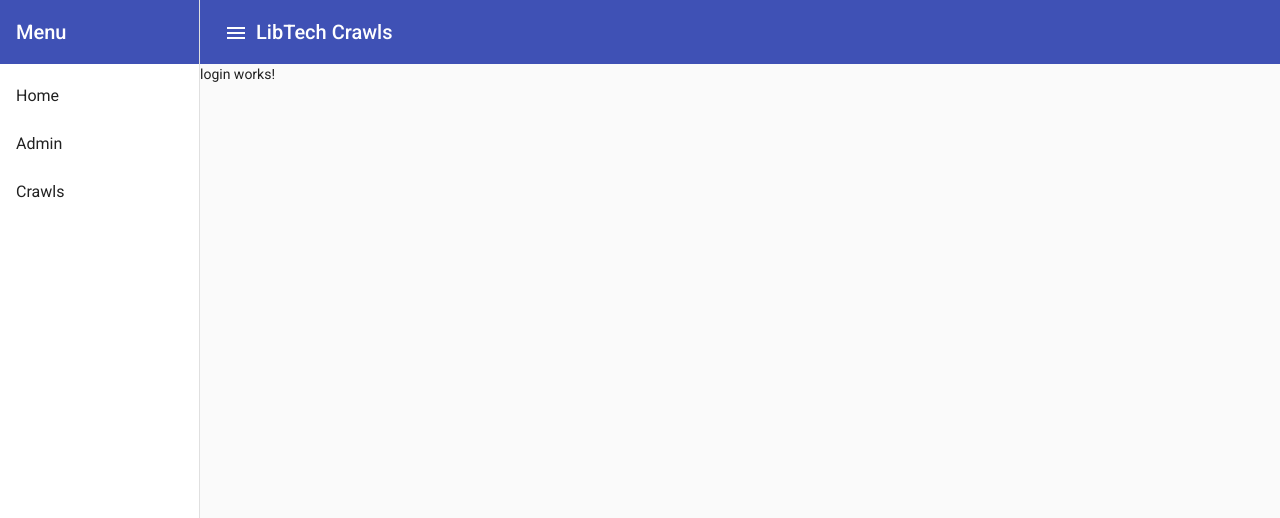
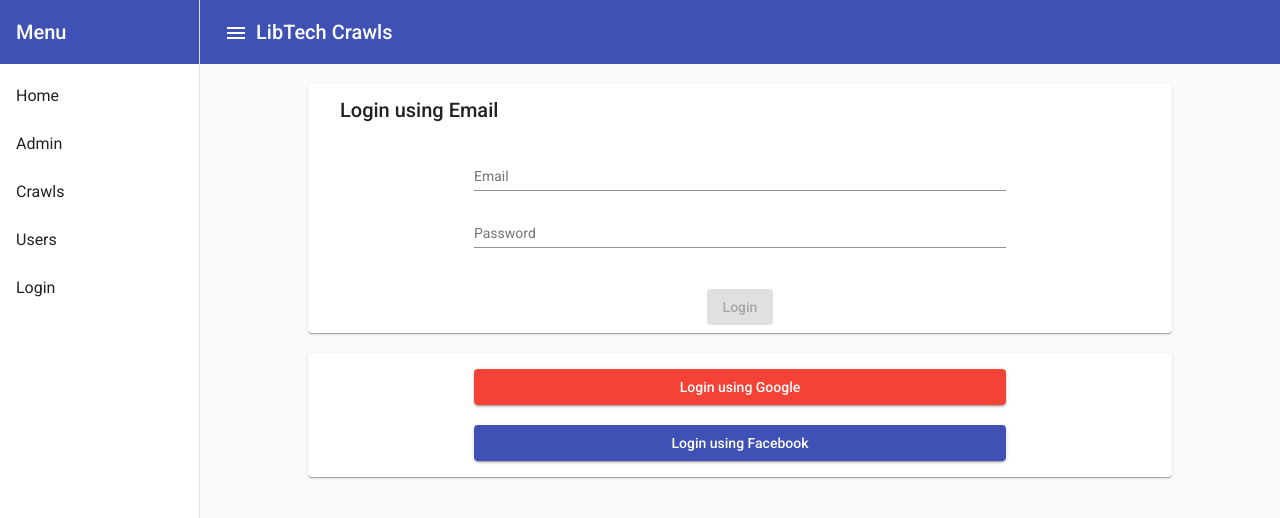
Before and after one commit to rajesh241/libtechIndia, an Angular app in the folder frontend/libtech/: page /#/login in a window 1280 px wide. Shown: the top 518 px of the page. Built offline with nearby package versions, Linux system fonts and the light colour scheme.

Commit message:
Scaffolding for user login in place. Need to add functionality

```diff
--- a/frontend/libtech/src/app/core/services/auth.service.ts
+++ b/frontend/libtech/src/app/core/services/auth.service.ts
@@ -1,9 +1,16 @@
 import { Injectable } from '@angular/core';
+
+import { User } from '@pages/users/models/user';
+
+export interface AuthData {
+
+}
 
 @Injectable({
   providedIn: 'root'
 })
 export class AuthService {
+  private user: User;
 
   constructor() {
     console.log('AuthService.constructor()');
--- a/frontend/libtech/src/app/layout/navigation/navigation.component.html
+++ b/frontend/libtech/src/app/layout/navigation/navigation.component.html
@@ -14,6 +14,10 @@
          *ngIf="authService.isAuthenticated()">Admin</a>
       <a mat-list-item routerLinkActive="active" routerLink="crawls"
          *ngIf="authService.isAuthenticated()">Crawls</a>
+      <a mat-list-item routerLinkActive="active" routerLink="users"
+         *ngIf="authService.isAuthenticated()">Users</a>
+      <a mat-list-item routerLinkActive="active" routerLink="login"
+         *ngIf="authService.isAuthenticated()">Login</a>
     </mat-nav-list>
   </mat-sidenav>
   <mat-sidenav-content>
--- a/frontend/libtech/src/app/pages/users/components/login/login.component.html
+++ b/frontend/libtech/src/app/pages/users/components/login/login.component.html
@@ -1 +1,40 @@
-<p>login works!</p>
+<form [formGroup]="loginForm" novalidate (ngSubmit)="onSubmit()" class="container" align="center">
+  <mat-card class="login-card">
+    <mat-card-header>
+      <mat-card-title align="center">Login using Email</mat-card-title>
+    </mat-card-header>
+    <mat-card-content class="container">
+      <div class="container">
+        <mat-form-field class="full-width">
+          <input matInput type="text" placeholder="Email" formControlName="email" />
+          <mat-error *ngIf="loginForm.controls['email'].hasError('required')">
+            Email ID is <strong>required</strong>
+          </mat-error>
+        </mat-form-field>
+        <mat-form-field class="full-width">
+          <input matInput type="password" placeholder="Password" formControlName="password" />
+          <mat-error *ngIf="loginForm.controls['password'].hasError('required')">
+            Password is <strong>required</strong>
+          </mat-error>
+          <mat-error *ngIf="!loginForm.controls['password'].valid">
+            Password needs to be <strong>at least 8 characters long</strong>
+          </mat-error>
+        </mat-form-field>
+      </div>
+    </mat-card-content>
+    <mat-card-actions>
+      <button mat-raised-button color="primary" type="submit"
+              [disabled]="loginForm.status == 'INVALID'">Login</button>
+    </mat-card-actions>
+  </mat-card>
+  <mat-card class="login-card">
+    <mat-card-content class="container">
+      <div class="container">
+        <button mat-raised-button color="warn" class="full-width">Login using Google</button>
+      </div>
+      <div class="container">
+        <button mat-raised-button color="primary" class="full-width">Login using Facebook</button>
+      </div>
+    </mat-card-content>
+  </mat-card>
+</form>
--- a/frontend/libtech/src/app/pages/users/components/login/login.component.scss
+++ b/frontend/libtech/src/app/pages/users/components/login/login.component.scss
@@ -0,0 +1,27 @@
+.full-width {
+  width: 100%;
+}
+
+.login-card {
+  min-width: 120px;
+  margin: 20px auto;
+}
+
+.mat-radio-button {
+  display: block;
+  margin: 5px 0;
+}
+
+.row {
+  display: flex;
+  flex-direction: row;
+}
+
+.col {
+  flex: 1;
+  margin-right: 20px;
+}
+
+.col:last-child {
+  margin-right: 0;
+}
--- a/frontend/libtech/src/app/pages/users/components/login/login.component.ts
+++ b/frontend/libtech/src/app/pages/users/components/login/login.component.ts
@@ -1,15 +1,32 @@
-import { Component, OnInit } from '@angular/core';
+import { Component } from '@angular/core';
+import { FormBuilder, Validators } from '@angular/forms';
+
+import { AuthService } from '@core/services/auth.service';  // FIXME - confirm if this is required here
 
 @Component({
   selector: 'app-login',
   templateUrl: './login.component.html',
   styleUrls: ['./login.component.scss']
 })
-export class LoginComponent implements OnInit {
+export class LoginComponent {
+  loginForm = this.fb.group({
+    email: [
+      null, Validators.compose([
+        Validators.required, Validators.pattern('[^@]*@[^@]*')
+      ])
+    ],
+    password: [
+      null, Validators.compose([
+        Validators.required, Validators.minLength(8)
+      ]),
+    ]
+  });
 
-  constructor() { }
-
-  ngOnInit(): void {
+  constructor(private fb: FormBuilder, private authService: AuthService) {
+    console.log(`LoginComponent.constructor()`);
   }
 
+  onSubmit() {
+    console.log(`LoginComponent.onSubmit()`, this.loginForm);
+  }
 }
```
Also changed, not shown: frontend/libtech/src/app/app.module.ts (+4 -3 lines), frontend/libtech/src/app/pages/users/models/user.ts (+14 -0 lines), 1 other file (tests, documents, lock files or other folders).
